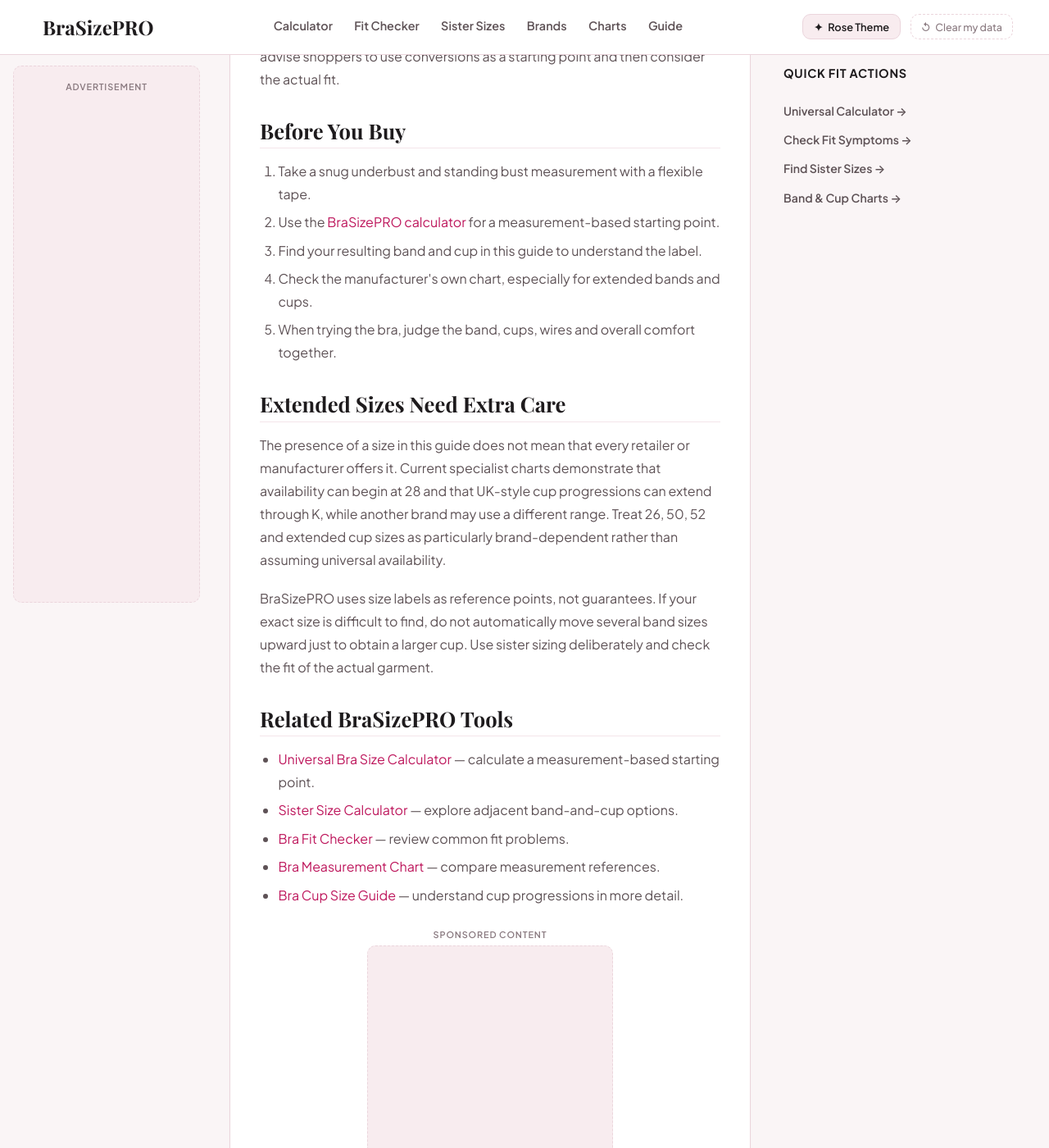
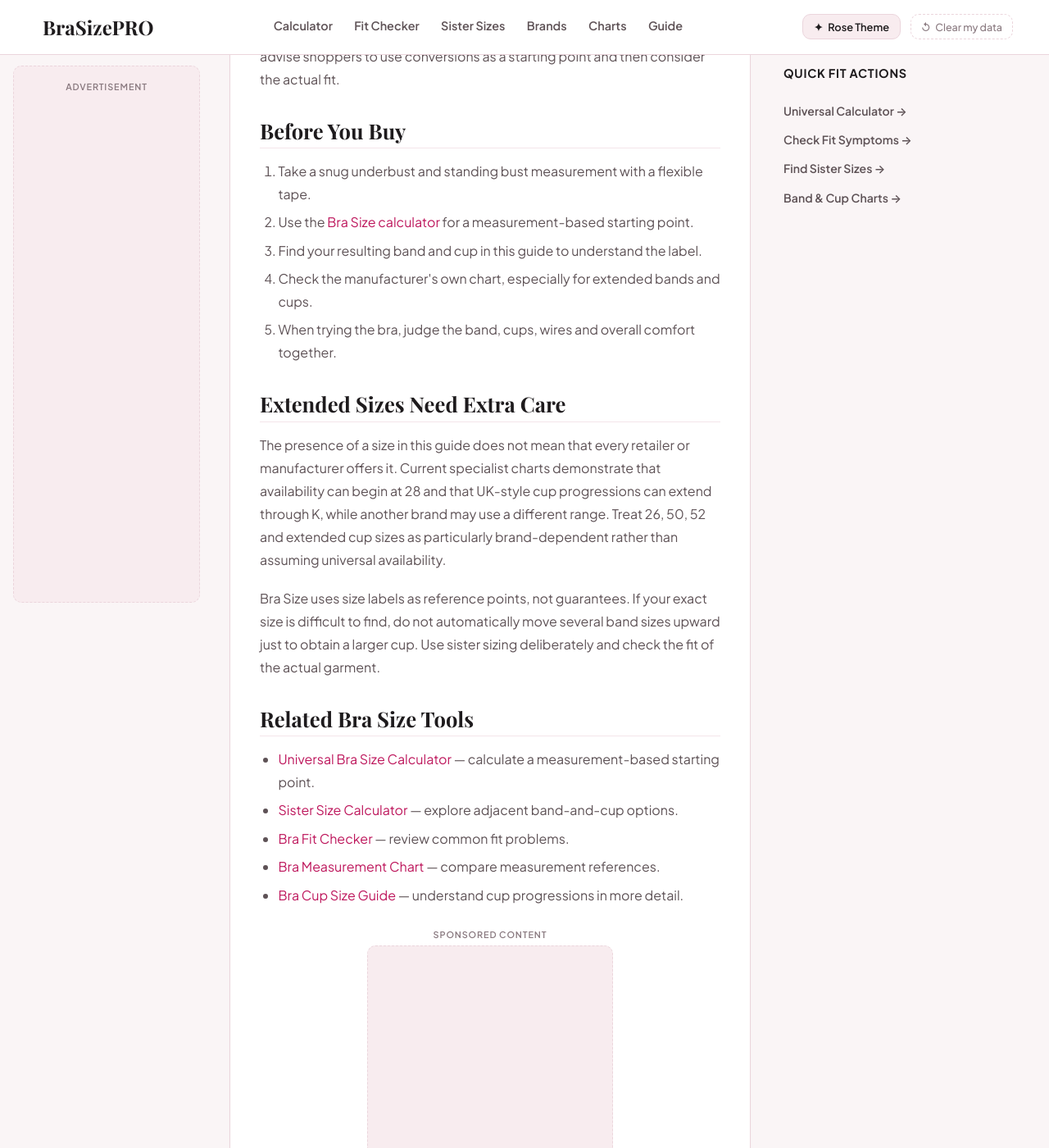
Before and after one commit to sharpedge74-cmyk/Bra-Size-Pro, a Jekyll site: the page built from bra-size-guide-by-size.html, in a window 1280 px wide and 1400 px high, scrolled down 71763 px. Shown: the whole window at 82% size. Built offline with Jekyll 4.4.1, drawn with Linux system fonts in a browser that asks for light colours; some web fonts are replaced; some of the changed text lies outside the part shown.

Commit message:
Replace user-facing BraSizePRO text with Bra Size

```diff
--- a/bra-size-guide-by-size.html
+++ b/bra-size-guide-by-size.html
@@ -29,7 +29,7 @@
     a: "Many UK sizing charts use a progression such as AA, A, B, C, D, DD, E, F, FF, G, GG, H, HH, J, JJ, K. Other sizing systems use different progressions, so check the target brand's chart before converting a size."
 ---
 
-<p>This is the BraSizePRO size-by-size reference: <strong>224 individual band-and-cup combinations from 26AA through 52K</strong>. It answers a more specific question than a calculator: <em>what does this particular size label mean?</em></p>
+<p>This is the Bra Size size-by-size reference: <strong>224 individual band-and-cup combinations from 26AA through 52K</strong>. It answers a more specific question than a calculator: <em>what does this particular size label mean?</em></p>
 
 <p>A bra size has two parts. The number identifies the band category around the ribcage, while the cup letter identifies a cup step relative to that band. A cup letter is therefore not an absolute volume measurement; the band number changes the physical cup associated with the letter.</p>
 
@@ -374,7 +374,7 @@
 <h2>Before You Buy</h2>
 <ol>
 <li>Take a snug underbust and standing bust measurement with a flexible tape.</li>
-<li>Use the <a href="/bra-size-calculator">BraSizePRO calculator</a> for a measurement-based starting point.</li>
+<li>Use the <a href="/bra-size-calculator">Bra Size calculator</a> for a measurement-based starting point.</li>
 <li>Find your resulting band and cup in this guide to understand the label.</li>
 <li>Check the manufacturer's own chart, especially for extended bands and cups.</li>
 <li>When trying the bra, judge the band, cups, wires and overall comfort together.</li>
@@ -383,9 +383,9 @@
 <h2>Extended Sizes Need Extra Care</h2>
 <p>The presence of a size in this guide does not mean that every retailer or manufacturer offers it. Current specialist charts demonstrate that availability can begin at 28 and that UK-style cup progressions can extend through K, while another brand may use a different range. Treat 26, 50, 52 and extended cup sizes as particularly brand-dependent rather than assuming universal availability.</p>
 
-<p>BraSizePRO uses size labels as reference points, not guarantees. If your exact size is difficult to find, do not automatically move several band sizes upward just to obtain a larger cup. Use sister sizing deliberately and check the fit of the actual garment.</p>
+<p>Bra Size uses size labels as reference points, not guarantees. If your exact size is difficult to find, do not automatically move several band sizes upward just to obtain a larger cup. Use sister sizing deliberately and check the fit of the actual garment.</p>
 
-<h2>Related BraSizePRO Tools</h2>
+<h2>Related Bra Size Tools</h2>
 <ul>
 <li><a href="/bra-size-calculator">Universal Bra Size Calculator</a> — calculate a measurement-based starting point.</li>
 <li><a href="/sister-size-calculator">Sister Size Calculator</a> — explore adjacent band-and-cup options.</li>
```
